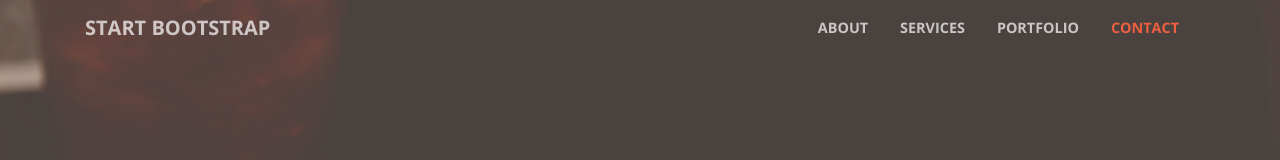
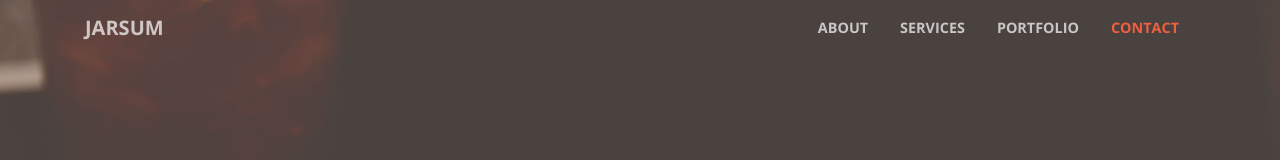
Before and after one commit to jarsum/sumi.github.io, a website with bundled scripts: page index.html in a window 1280 px wide. Shown: the top 160 px of the page. Built offline with nearby package versions, Linux system fonts and the light colour scheme.

Commit message:
Update index.html

```diff
--- a/index.html
+++ b/index.html
@@ -31,7 +31,7 @@
     <!-- Navigation -->
     <nav class="navbar navbar-expand-lg navbar-light fixed-top" id="mainNav">
       <div class="container">
-        <a class="navbar-brand js-scroll-trigger" href="#page-top">Start Bootstrap</a>
+        <a class="navbar-brand js-scroll-trigger" href="#page-top">Jarsum</a>
         <button class="navbar-toggler navbar-toggler-right" type="button" data-toggle="collapse" data-target="#navbarResponsive" aria-controls="navbarResponsive" aria-expanded="false" aria-label="Toggle navigation">
           <span class="navbar-toggler-icon"></span>
         </button>
```
